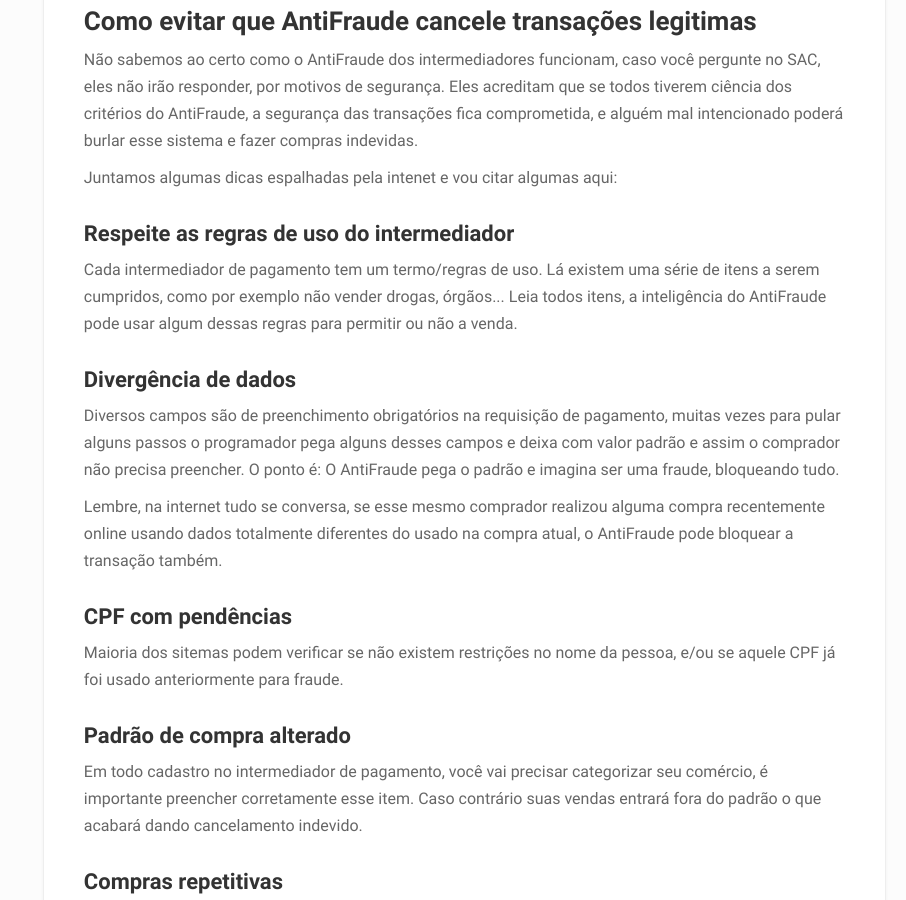
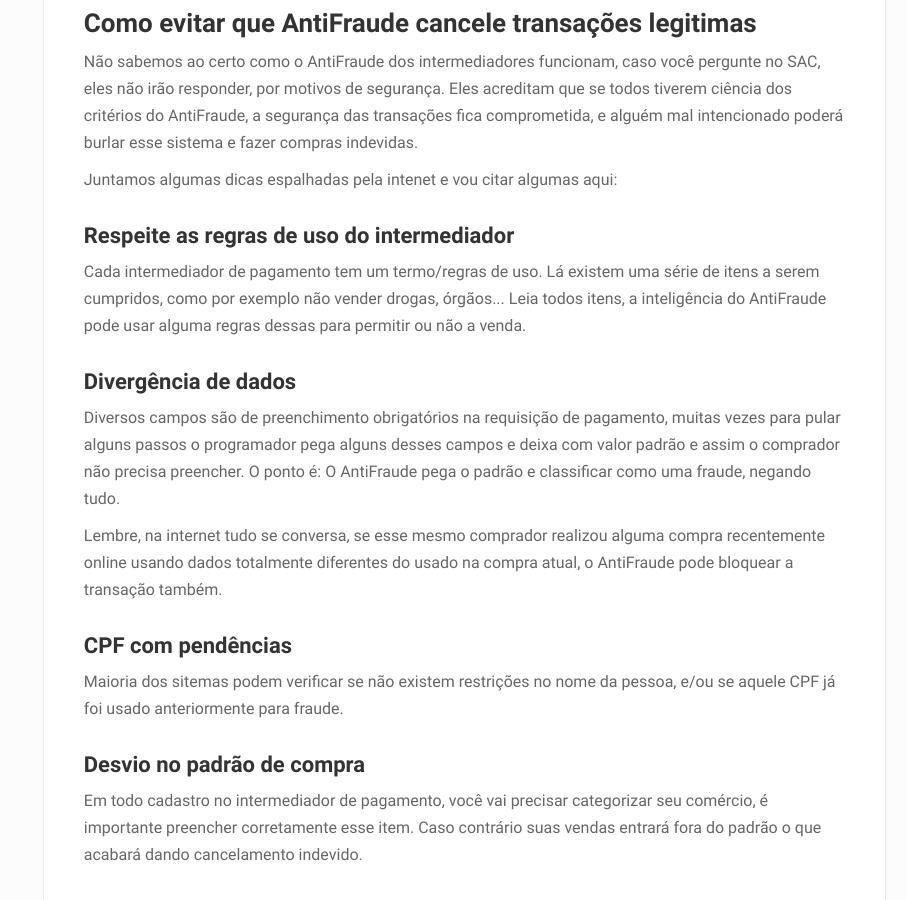
Before and after one commit to sounoob/sounoob.github.io, a Jekyll site: the page built from _posts/2018-01-18-intermediador-de-pagamentos-cancelando-todas-transacoes .html, in a window 1280 px wide and 900 px high, scrolled down 1889 px. Shown: the whole window, without its empty margins (374-1280 px from the left). Built offline with Jekyll 4.4.1, drawn with Linux system fonts in a browser that asks for light colours; some of the changed text lies outside the part shown.

Commit message:
update post

```diff
--- a/_posts/2018-01-18-intermediador-de-pagamentos-cancelando-todas-transacoes .html
+++ b/_posts/2018-01-18-intermediador-de-pagamentos-cancelando-todas-transacoes .html
@@ -83,7 +83,7 @@
 </ul>
 <p>
     Parei no AntiFraude de propósito, ele é o motivo deste post ser escrito. Sim, suas transações são canceladas quando
-    você testa em produção por conta do AntiFraude (na maioria das vezes não é possivel desativar esse serviço).
+    você testa em produção por conta do AntiFraude <small>(na maioria das vezes não é possivel desativar esse serviço)</small>.
 </p>
 <h2>Como sei que foi o AntiFraude que cancelou uma transação?</h2>
 <p>
@@ -143,14 +143,14 @@
 <h3>Respeite as regras de uso do intermediador</h3>
 <p>
     Cada intermediador de pagamento tem um termo/regras de uso. Lá existem uma série de itens a serem cumpridos, como
-    por exemplo não vender drogas, órgãos... Leia todos itens, a inteligência do AntiFraude pode usar algum dessas
-    regras para permitir ou não a venda.
+    por exemplo não vender drogas, órgãos... Leia todos itens, a inteligência do AntiFraude pode usar alguma
+    regras dessas para permitir ou não a venda.
 </p>
 <h3>Divergência de dados</h3>
 <p>
     Diversos campos são de preenchimento obrigatórios na requisição de pagamento, muitas vezes para pular alguns passos
     o programador pega alguns desses campos e deixa com valor padrão e assim o comprador não precisa preencher. O ponto
-    é: O AntiFraude pega o padrão e imagina ser uma fraude, bloqueando tudo.
+    é: O AntiFraude pega o padrão e classificar como uma fraude, negando tudo.
 </p>
 <p>
     Lembre, na internet tudo se conversa, se esse mesmo comprador realizou alguma compra recentemente online usando
@@ -162,7 +162,7 @@
     Maioria dos sitemas podem verificar se não existem restrições no nome da pessoa, e/ou se aquele CPF já foi usado
     anteriormente para fraude.
 </p>
-<h3>Padrão de compra alterado</h3>
+<h3>Desvio no padrão de compra</h3>
 <p>
     Em todo cadastro no intermediador de pagamento, você vai precisar categorizar seu comércio, é importante preencher
     corretamente esse item. Caso contrário suas vendas entrará fora do padrão o que acabará dando cancelamento indevido.
```
